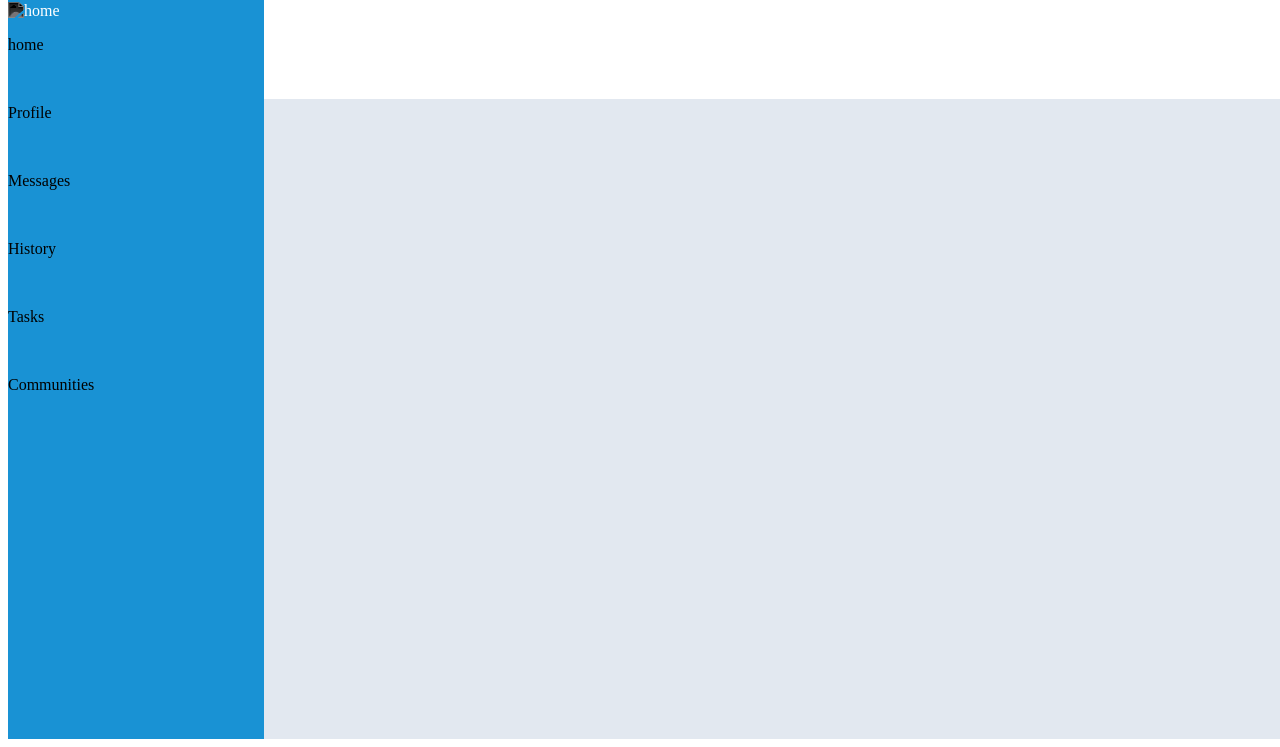
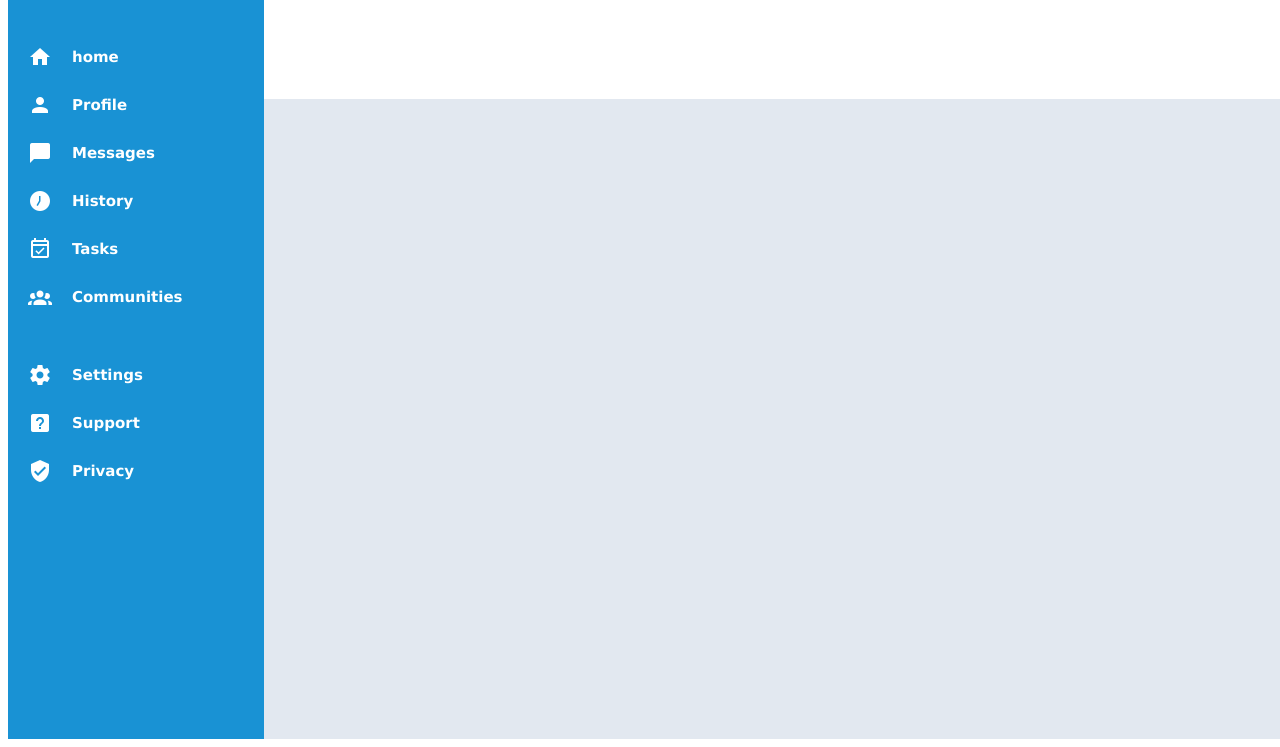
Before and after one commit to HardcoreLearner/adminDashboard, a plain HTML site: page index.html in a window 1280 px wide. Shown: the part 69-816 px from the top of the page. Drawn offline with Linux system fonts and the light colour scheme.

Commit message:
Aside done

```diff
--- a/index.html
+++ b/index.html
@@ -15,36 +15,49 @@
         </header>
         <aside>
             <div class="title">
-                <img src="images/dashboard.png" alt="dashboard" class="logo">
+                <img src="images/dashboard.png" alt="dashboard">
                 <p class="dashboard">Dashboard</p>
             </div>
             <div class="navigation">
                 <div class="navigationElement">
-                    <img src="images/home" alt="home">
+                    <img src="images/home.png" alt="home">
                     <p>home</p>
                 </div>
                 <div class="navigationElement">
-                    <img src="" alt="">
+                    <img src="images/profile.png" alt="profile">
                     <p>Profile</p>
                 </div>
                 <div class="navigationElement">
-                    <img src="" alt="">
+                    <img src="images/message.png" alt="messages">
                     <p>Messages</p>
                 </div>
                 <div class="navigationElement">
-                    <img src="" alt="">
+                    <img src="images/history.png" alt="history">
                     <p>History</p>
                 </div>
                 <div class="navigationElement">
-                    <img src="" alt="">
+                    <img src="images/tasks.png" alt="tasks">
                     <p>Tasks</p>
                 </div>
                 <div class="navigationElement">
-                    <img src="" alt="">
+                    <img src="images/communities.png" alt="communities">
                     <p>Communities</p>
                 </div>
             </div>
-            <div class="account"></div>
+            <div class="account">
+                <div class="accountElement">
+                    <img src="images/settings.png" alt="settings">
+                    <p>Settings</p>
+                </div>
+                <div class="accountElement">
+                    <img src="images/support.png" alt="support">
+                    <p>Support</p>
+                </div>
+                <div class="accountElement">
+                    <img src="images/privacy.png" alt="privacy">
+                    <p>Privacy</p>
+                </div>
+            </div>
         </aside>
         <main>
             <div class="mainContent">
--- a/style.css
+++ b/style.css
@@ -7,6 +7,7 @@
 
 body {
     box-sizing: border-box;
+    font-family:Verdana, Geneva, Tahoma, sans-serif;
 }
 
 .container {
@@ -23,7 +24,14 @@ aside {
     background-color: var(--main-color);
     display: flex;
     flex-direction: column;
+    font-weight: bold;
 }
+
+aside img {
+    filter: invert(100%) sepia(1%) saturate(2%) hue-rotate(37deg) brightness(108%) contrast(100%);
+    margin-right: 10px;
+}
+
 
 .title {
     display: flex;
@@ -31,16 +39,25 @@ aside {
     align-items: center;
     justify-content: center;
     font-size: 20px;
-    font-weight: bold;
 }
 
-aside img {
-    filter: invert(100%) sepia(1%) saturate(2%) hue-rotate(37deg) brightness(108%) contrast(100%);
+.navigation, .account {
+    display: flex;
+    flex-direction: column;
+    color: var(--fourth-color);
+    font-size: 15px;
+    justify-content: center;
+    margin-top: 30px;
 }
 
-.title img {
-    margin-right: 10px;
+.navigationElement, .accountElement {
+    display: flex;
+    justify-content: start;
+    align-items: center;
+    margin-left: 20px;
+    gap: 10px;
 }
+
 
 header {
     grid-column: 2 / 3;
```
Also changed, not shown: images/account.png (deleted), images/profile.png (added).
